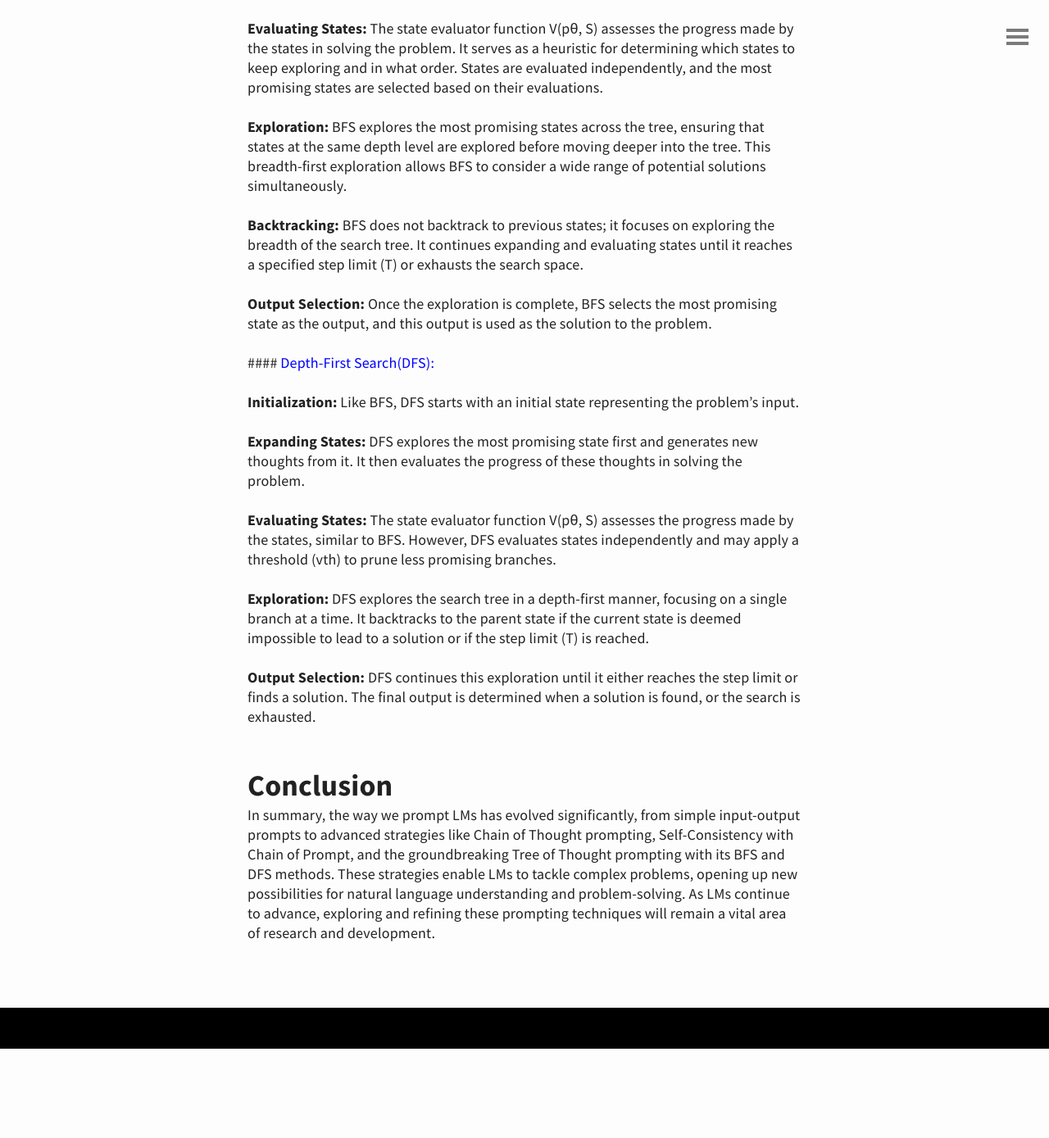
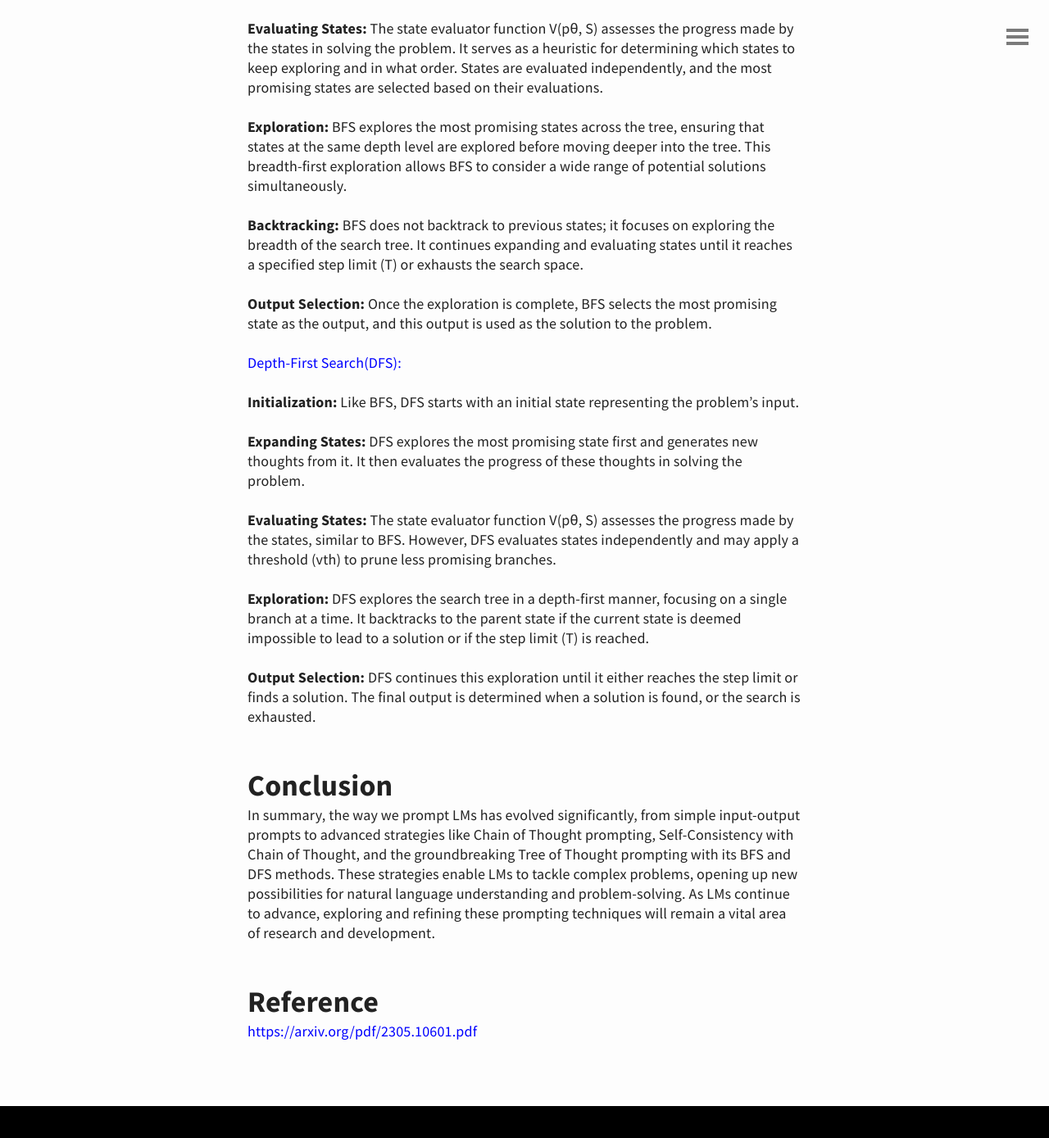
Before and after one commit to spraphul/blog, a Jekyll site: the page built from _posts/2023-09-10-ToT.md, in a window 1280 px wide and 1400 px high, scrolled down 3912 px. Shown: the top 1389 px of the window at 82% size. Built offline with Jekyll 4.4.1, drawn with Linux system fonts in a browser that asks for light colours; before the commit the page ends 5192 px from its top, so only the background shows below that.

Commit message:
Update 2023-09-10-ToT.md

```diff
--- a/_posts/2023-09-10-ToT.md
+++ b/_posts/2023-09-10-ToT.md
@@ -34,7 +34,7 @@ The state evaluator function plays a crucial role in ToT. It assesses the progre
 ToT provides flexibility in choosing the search algorithm that best fits the problem's tree structure. Two primary search algorithms explored within ToT are Breadth-First Search (BFS) and Depth-First Search (DFS).
 Let's dive deeper into both the approaches to see how they work:
 
-####
+
 <span style="color:blue">Breadth-First Search (BFS):</span>
 
 **Initialization:** The BFS algorithm begins with an initial state, often representing the problem's input, denoted as x.
@@ -49,7 +49,7 @@ Let's dive deeper into both the approaches to see how they work:
 
 **Output Selection:** Once the exploration is complete, BFS selects the most promising state as the output, and this output is used as the solution to the problem.
 
-####
+
 <span style="color:blue">Depth-First Search(DFS):</span>
 
 **Initialization:** Like BFS, DFS starts with an initial state representing the problem's input.
@@ -63,4 +63,7 @@ Let's dive deeper into both the approaches to see how they work:
 **Output Selection:** DFS continues this exploration until it either reaches the step limit or finds a solution. The final output is determined when a solution is found, or the search is exhausted.
 
 ## Conclusion
-In summary, the way we prompt LMs has evolved significantly, from simple input-output prompts to advanced strategies like Chain of Thought prompting, Self-Consistency with Chain of Prompt, and the groundbreaking Tree of Thought prompting with its BFS and DFS methods. These strategies enable LMs to tackle complex problems, opening up new possibilities for natural language understanding and problem-solving. As LMs continue to advance, exploring and refining these prompting techniques will remain a vital area of research and development.
+In summary, the way we prompt LMs has evolved significantly, from simple input-output prompts to advanced strategies like Chain of Thought prompting, Self-Consistency with Chain of Thought, and the groundbreaking Tree of Thought prompting with its BFS and DFS methods. These strategies enable LMs to tackle complex problems, opening up new possibilities for natural language understanding and problem-solving. As LMs continue to advance, exploring and refining these prompting techniques will remain a vital area of research and development.
+
+## Reference
+<span style="color:blue">https://arxiv.org/pdf/2305.10601.pdf</span>
```
